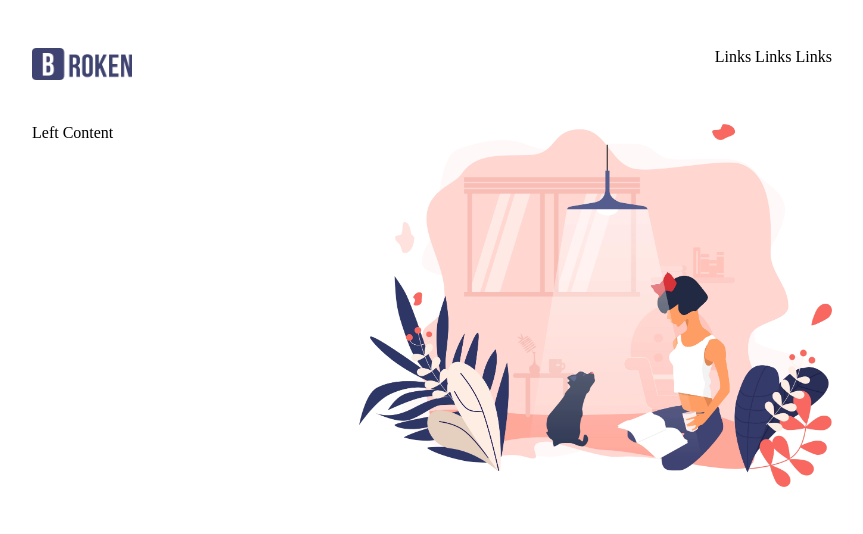
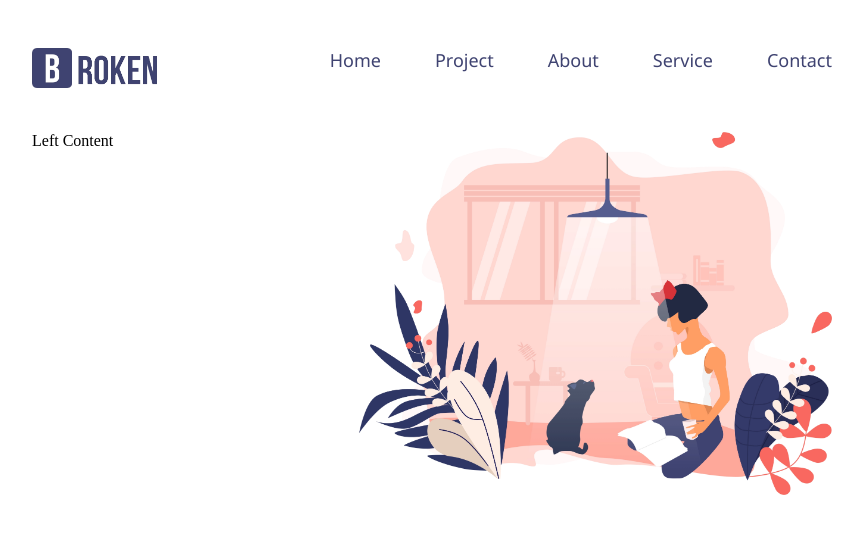
Before and after one commit to VladimirK1435/03---HappyWeekend, a website: page index.html in a window 1280 px wide. Shown: the whole page, without its empty margins (208-1071 px from the left). Drawn offline with Linux system fonts and the light colour scheme.

Commit message:
WIP: header update

```diff
--- a/index.html
+++ b/index.html
@@ -38,13 +38,28 @@
         margin-top: 40px;
         margin-left: calc((100% - 800px) / 2);
       }
+
       header > img {
-        width: 100px;
+        height: 40px;
         float: left;
       }
-      nav {
+
+      header > nav {
         float: right;
       }
+
+      nav > a {
+        margin-left: 50px;
+        font-size: 18px;
+        text-decoration: none;
+        color: #3f4371;
+        font-family: "Segoe UI", Tahoma, Geneva, Verdana, sans-serif;
+      }
+
+      nav > a:first-child {
+        margin-left: 0;
+      }
+
       main {
         display: inline-block;
         width: 800px;
@@ -63,14 +78,19 @@
       }
     </style>
 
-
     <title>Happy weekend</title>
   </head>
   <body>
-
     <header>
       <img src="./img/logo.png" alt="logo" />
-      <nav>Links Links Links</nav>
+
+      <nav>
+        <a href="#">Home</a>
+        <a href="#">Project</a>
+        <a href="#">About</a>
+        <a href="#">Service</a>
+        <a href="#">Contact</a>
+      </nav>
     </header>
 
     <main>
```
